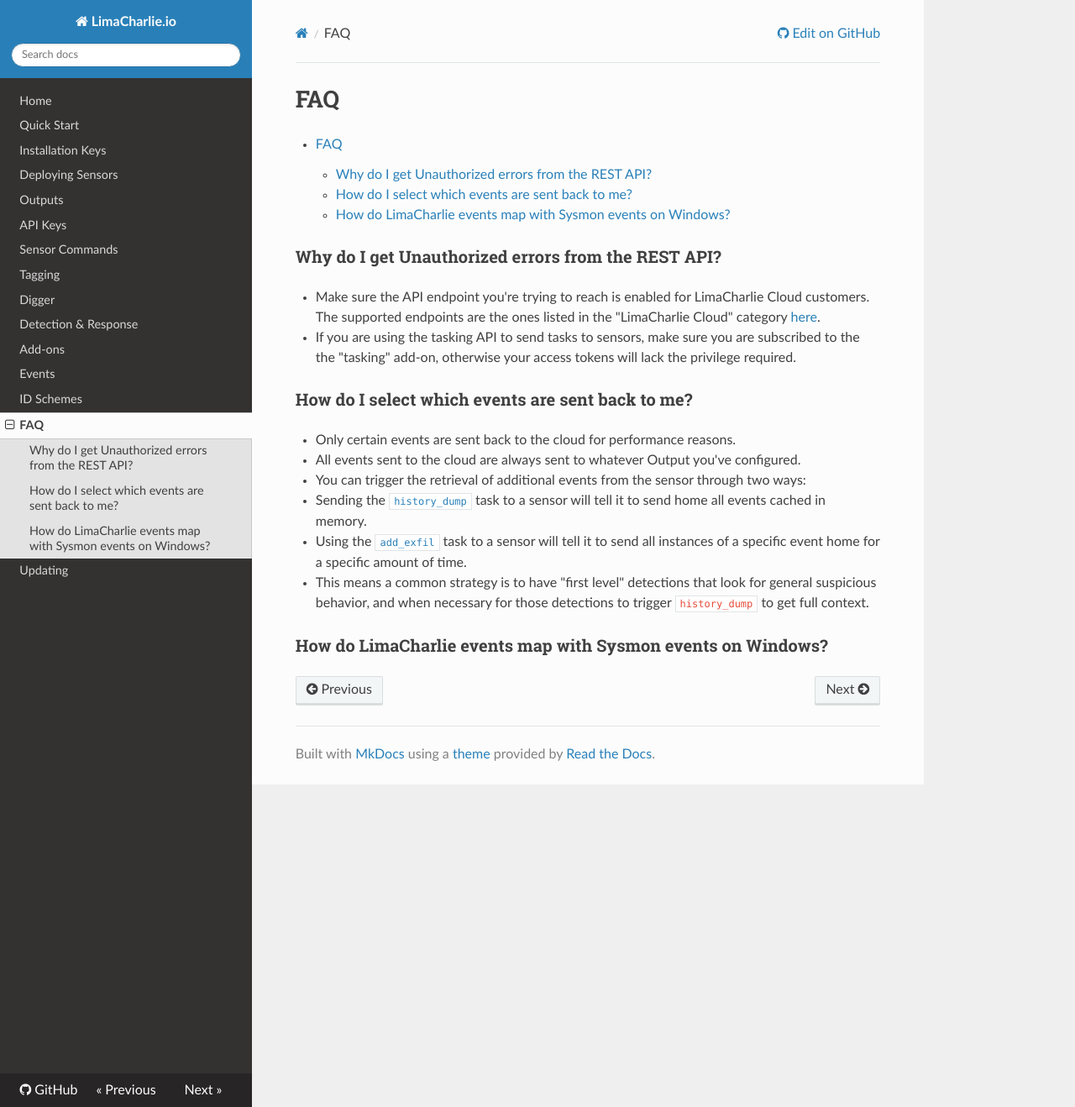
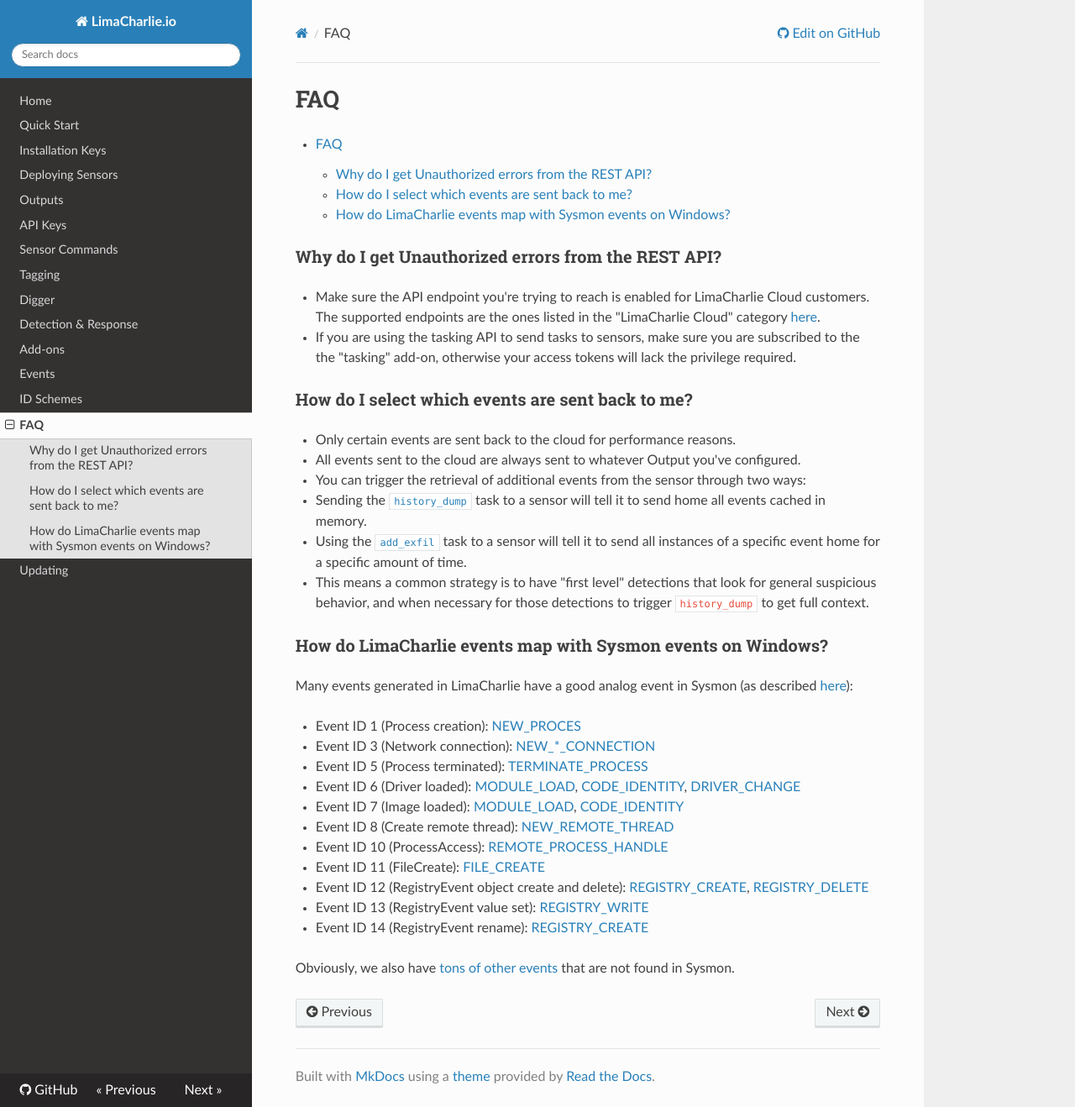
Before and after one commit to refractionPOINT/lce_doc, an MkDocs documentation site: the page built from docs/faq.md, in a window 1280 px wide and 1318 px high. Shown: the whole window at 84% size. Built offline with MkDocs 1.6.1, drawn with Linux system fonts in a browser that asks for light colours; nearby versions of some CDN libraries; old or Windows-style settings are respelled for this version of MkDocs.

Commit message:
Adding Sysmon event mapping.

```diff
--- a/docs/faq.md
+++ b/docs/faq.md
@@ -21,3 +21,18 @@
   suspicious behavior, and when necessary for those detections to trigger `history_dump` to get full context.
 
 ### How do LimaCharlie events map with Sysmon events on Windows?
+Many events generated in LimaCharlie have a good analog event in Sysmon (as described [here](https://docs.microsoft.com/en-us/sysinternals/downloads/sysmon)):
+
+* Event ID 1 (Process creation): [NEW_PROCES](events.md#new_process)
+* Event ID 3 (Network connection):  [NEW_*_CONNECTION](events.md#new_tcp4_connection)
+* Event ID 5 (Process terminated): [TERMINATE_PROCESS](events.md#terminate_process)
+* Event ID 6 (Driver loaded): [MODULE_LOAD](events.md#module_load), [CODE_IDENTITY](events.md#code_identity), [DRIVER_CHANGE](events.md#driver_change)
+* Event ID 7 (Image loaded): [MODULE_LOAD](events.md#module_load), [CODE_IDENTITY](events.md#code_identity)
+* Event ID 8 (Create remote thread): [NEW_REMOTE_THREAD](events.md#new_remote_thread)
+* Event ID 10 (ProcessAccess): [REMOTE_PROCESS_HANDLE](events.md#remote_process_handle)
+* Event ID 11 (FileCreate): [FILE_CREATE](events.md#file_create)
+* Event ID 12 (RegistryEvent object create and delete): [REGISTRY_CREATE](events.md#registry_create), [REGISTRY_DELETE](events.md#registry_delete)
+* Event ID 13 (RegistryEvent value set): [REGISTRY_WRITE](events.md#registry_write)
+* Event ID 14 (RegistryEvent rename): [REGISTRY_CREATE](events.md#registry_create)
+
+Obviously, we also have [tons of other events](events.md) that are not found in Sysmon.
```
Also changed, not shown: docs/events.md (+2 -0 lines).
